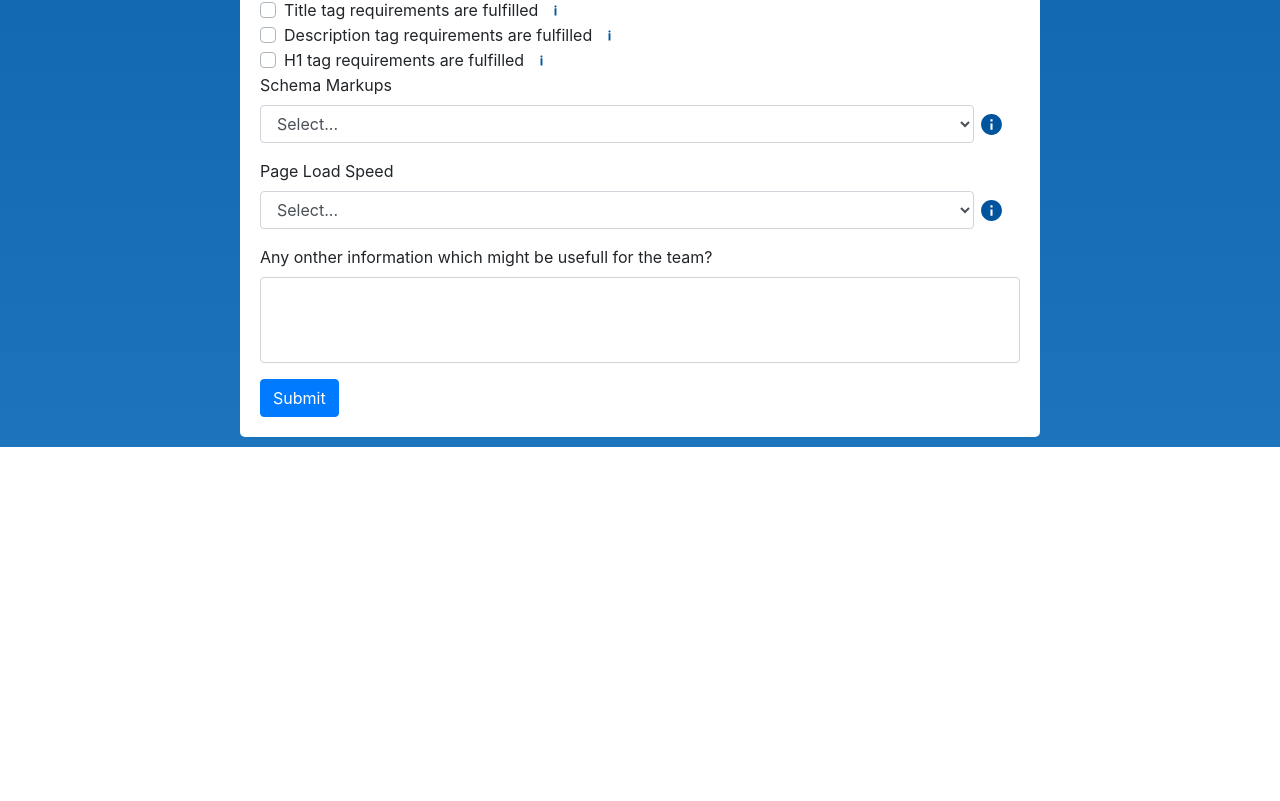
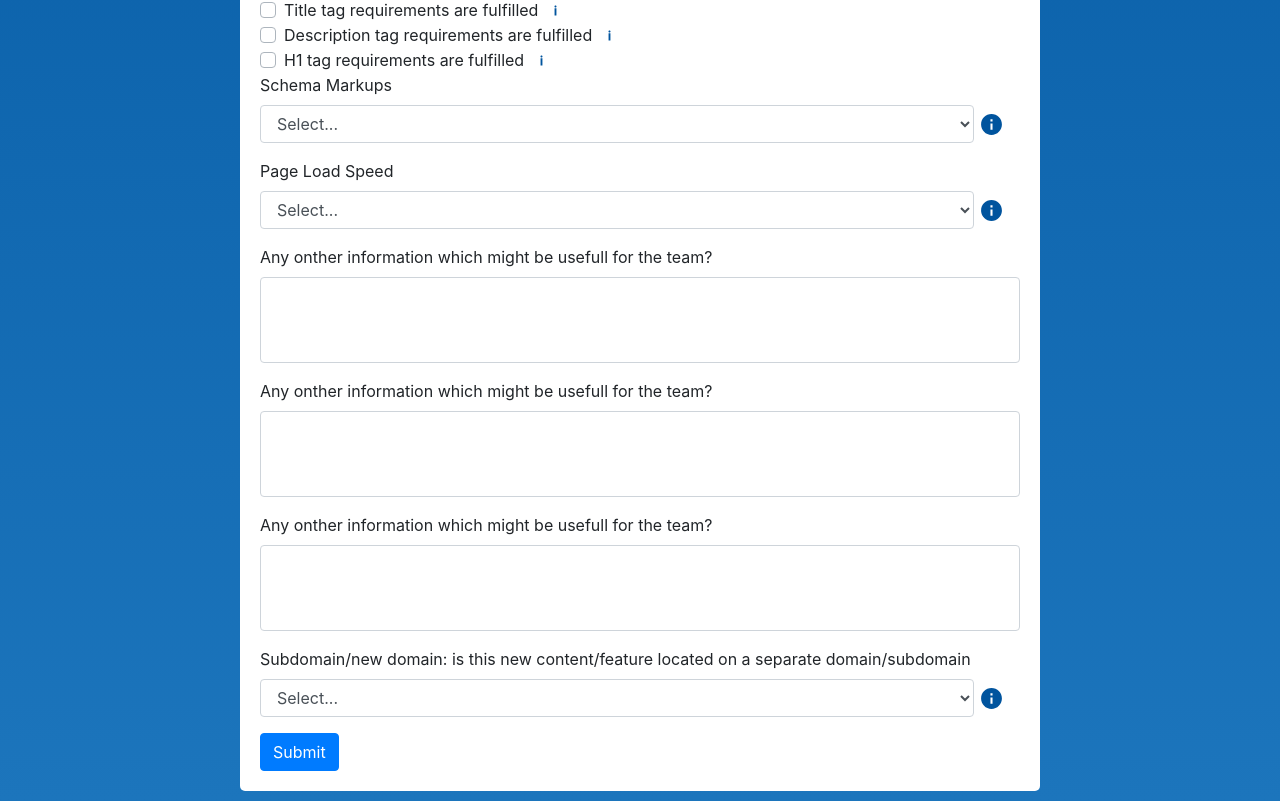
Before and after one commit to ventosae/ba-checklist, a React (Create React App) app in the folder ba-checklist/: page / in a window 1280 px wide. Shown: the part 805-1606 px from the top of the page. Before the commit the page ends 1252 px from the top, so only its background shows below. Built offline with nearby package versions, Linux system fonts and the light colour scheme.

Commit message:
fields generator finished

```diff
--- a/ba-checklist/src/componenets/checklistForm.js
+++ b/ba-checklist/src/componenets/checklistForm.js
@@ -3,6 +3,7 @@ import "../App.css";
 import Selectfield from "./select.js";
 import Checklistfield from "./checklist.js";
 import Textarea from "./textarea.js";
+import Fieldsgenerator from "./fields-generator.js";
 
 class ChecklistForm extends Component {
   state = {
@@ -257,6 +258,38 @@ class ChecklistForm extends Component {
       id: "content"
     };
 
+    const textValuesA = [
+      {
+        type: "textarea",
+        inputChange: "this.handleInputChange",
+        label: "Any onther information which might be usefull for the team?",
+        id: "content"
+      },
+      {
+        type: "textarea",
+        inputChange: "this.handleInputChange",
+        label: "Any onther information which might be usefull for the team?",
+        id: "content"
+      },
+      {
+        type: "select",
+        inputLabel:
+          "Subdomain/new domain: is this new content/feature located on a separate domain/subdomain",
+        isInputValid: this.state.domainValid,
+        inputId: "domain",
+        options: [
+          "is located on separate subdomain/domain",
+          "is NOT located on subdomain/domain"
+        ],
+        tooltip: [
+          {
+            tooltipComment: "Please provide info here",
+            class: "123"
+          }
+        ]
+      }
+    ];
+
     return (
       <section className="form-main__wrapper-m form-main__wrapper--form">
         <div className="form-main__wrapper-m__second">
@@ -329,6 +362,12 @@ class ChecklistForm extends Component {
               id={textValues.id}
               changeHandler={textValues.inputChange}
             />
+
+            <Fieldsgenerator
+              changeListener={this.handleInputChange}
+              values={textValuesA}
+            />
+
             <button type="submit" className="btn btn-primary form-main__button">
               Submit
             </button>
--- /dev/null
+++ b/ba-checklist/src/componenets/fields-generator.js
@@ -0,0 +1,57 @@
+import React from "react";
+import Selectfield from "./select.js";
+import Checklistfield from "./checklist.js";
+import Textarea from "./textarea.js";
+import Inputfield from "./input.js";
+
+function Fieldsgenerator(props) {
+  const values = props.values;
+  const changeListener = props.changeListener;
+
+  return values.map(value => {
+    if (value.type === "select") {
+      return (
+        <Selectfield
+          options={value.options}
+          inputLabel={value.inputLabel}
+          isInputValid={value.isInputValid}
+          inputId={value.inputId}
+          inputChange={changeListener}
+          errorMessage={value.domain}
+          //classes cold be .tooltip-good / .tooltip-bad / .tooltip-comment
+          tooltipmessage={value.tooltip}
+        />
+      );
+    } else if (value.type === "textarea") {
+      return (
+        <Textarea
+          label={value.label}
+          id={value.id}
+          changeHandler={changeListener}
+        />
+      );
+    } else if (value.type === "checklist") {
+      return (
+        <Checklistfield
+          options={value.options}
+          inputLabel={value.label}
+          inputChange={changeListener}
+          tooltipmessage={value.tooltip}
+        />
+      );
+    } else if (value.type === "input") {
+      return (
+        <Inputfield
+          inputChange={changeListener}
+          inputLabel={value.label}
+          isInputValid={value.isInputValid}
+          inputId={value.inputId}
+          inputPlaceholder={value.inputPlaceholder}
+          errorMessage={value.errorMessage}
+        />
+      );
+    }
+  });
+}
+
+export default Fieldsgenerator;
--- a/ba-checklist/src/componenets/projectInfo.js
+++ b/ba-checklist/src/componenets/projectInfo.js
@@ -103,7 +103,7 @@ class ProjectInfo extends Component {
             {this.state.formTitle}
           </h2>
           <div className="form-group form-b__group">
-            {values.map(value => {
+            {/* {values.map(value => {
               if (type) {
                 <Inputfield
                   inputChange={this.handleInputChange}
@@ -123,7 +123,7 @@ class ProjectInfo extends Component {
                   errorMessage={this.state.formErrors.projectName}
                 />;
               }
-            })}
+            })} */}
           </div>
         </div>
       </section>
```
Also changed, not shown: ba-checklist/src/componenets/NavBar.jsx (deleted, +0 -19 lines), ba-checklist/src/componenets/counter.jsx (deleted, +0 -41 lines), ba-checklist/src/componenets/counters.jsx (deleted, +0 -37 lines).
